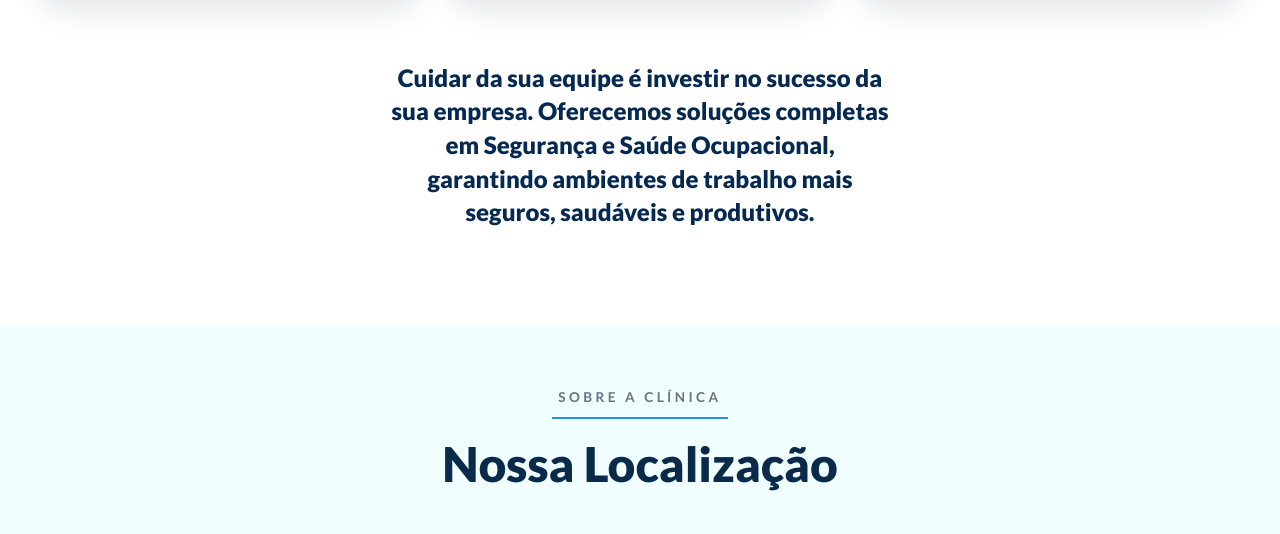
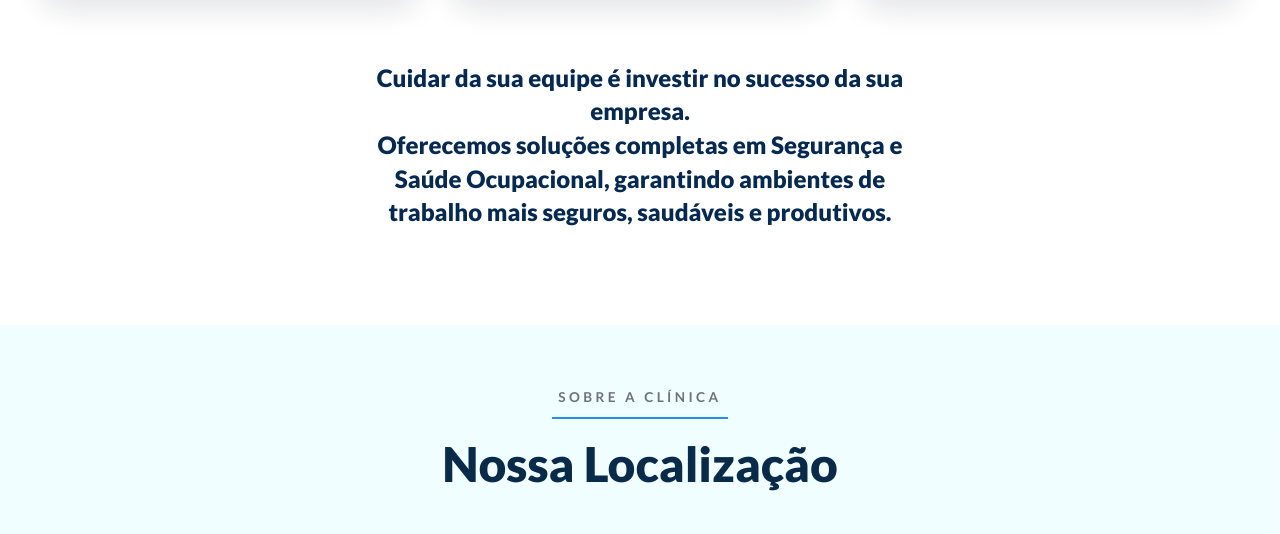
Before and after one commit to Lucio-Gabriel/prevenir-css-dois, a plain HTML site: page index.html in a window 1280 px wide. Shown: the part 7192-7726 px from the top of the page. Drawn offline with nearby package versions, Linux system fonts and the light colour scheme.

Commit message:
feat: update names

```diff
--- a/index.html
+++ b/index.html
@@ -1470,9 +1470,11 @@
 
     <div class="contact-cta">
       <h1 class="contact-cta-heading">
-        Cuidar da sua equipe é investir no sucesso da sua empresa.
-        Oferecemos soluções completas em Segurança e Saúde Ocupacional, garantindo ambientes de trabalho mais seguros,
-        saudáveis e produtivos.
+        <p> Cuidar da sua equipe é investir no sucesso da sua  </p>
+        <p>empresa.</p>
+        Oferecemos
+        soluções completas em Segurança e Saúde Ocupacional, garantindo ambientes de trabalho mais seguros, saudáveis e
+        produtivos.
       </h1>
     </div>
 
@@ -1585,9 +1587,9 @@
 
       <div class="contact-cta">
         <h1 class="contact-cta-heading">
-          <span class="contact-cta-highlight">Prevenir Saúde Ocupacional :</span>
-          cuidado completo com a saúde e segurança do trabalho, com expertise e confiança.
-          Segurança, Saúde e Conformidade — tudo em um só lugar.
+          <span class="contact-cta-highlight" style="margin-bottom: 10px;">Prevenir Saúde Ocupacional</span> <br>
+          CUIDADO COMPLETO COM A SAÚDE E SEGURANÇA DO TRABALHO, COM EXPERTISE E CONFIANÇA. <br>
+          SEGURANÇA, SAÚDE E CONFORMIDADE: TUDO EM UM SÓ LUGAR.
         </h1>
       </div>
     </div>
--- a/style.css
+++ b/style.css
@@ -1827,7 +1827,7 @@
   }
 
   .contact-cta-heading {
-    max-width: 32rem;
+    max-width: 36rem;
     margin: 0 auto;
     font-size: 1.5rem;
     font-weight: 800;
```
